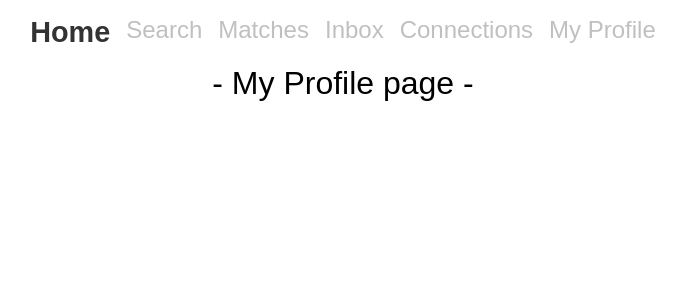
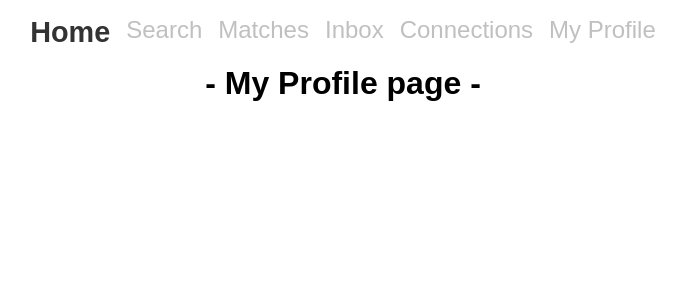
Before and after one commit to bobbygrdn/dating-app, a React (Create React App) app: page /profile in a window 1280 px wide. Shown: the top 300 px of the page, without its empty margins (297-983 px from the left). Built offline with nearby package versions, Linux system fonts and the light colour scheme.

Commit message:
initial profile page push

```diff
--- a/src/Components/profile/MyProfile.jsx
+++ b/src/Components/profile/MyProfile.jsx
@@ -2,7 +2,9 @@ import React from 'react'
 
 function MyProfile() {
     return (
-        <div> - My Profile page - </div>
+        <div className='profile-page-main-container'>
+            <h4>- My Profile page -</h4>
+        </div>
     )
 }
 
```
Also changed, not shown: src/Components/profile/profileStyles.css (added), 1 other file (tests, documents, lock files or other folders).
